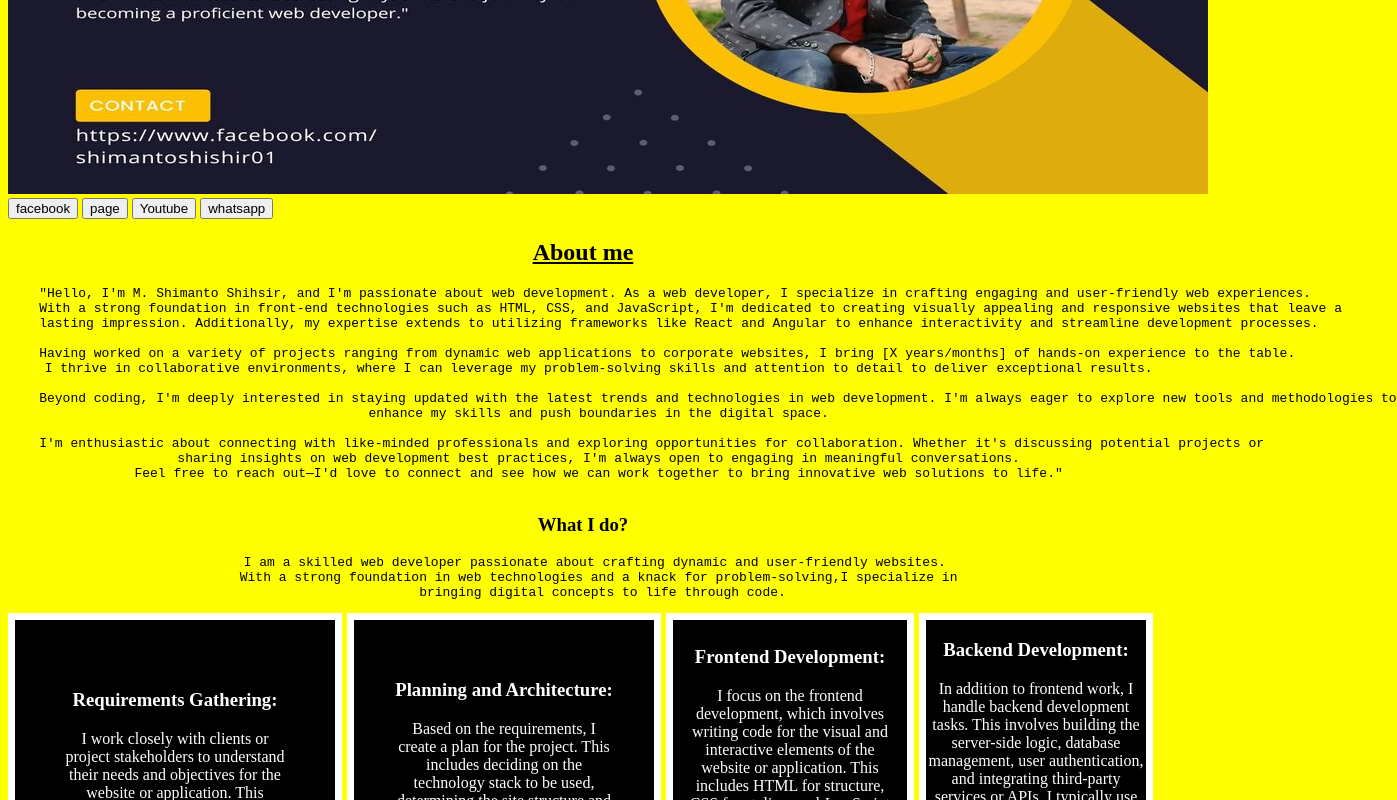
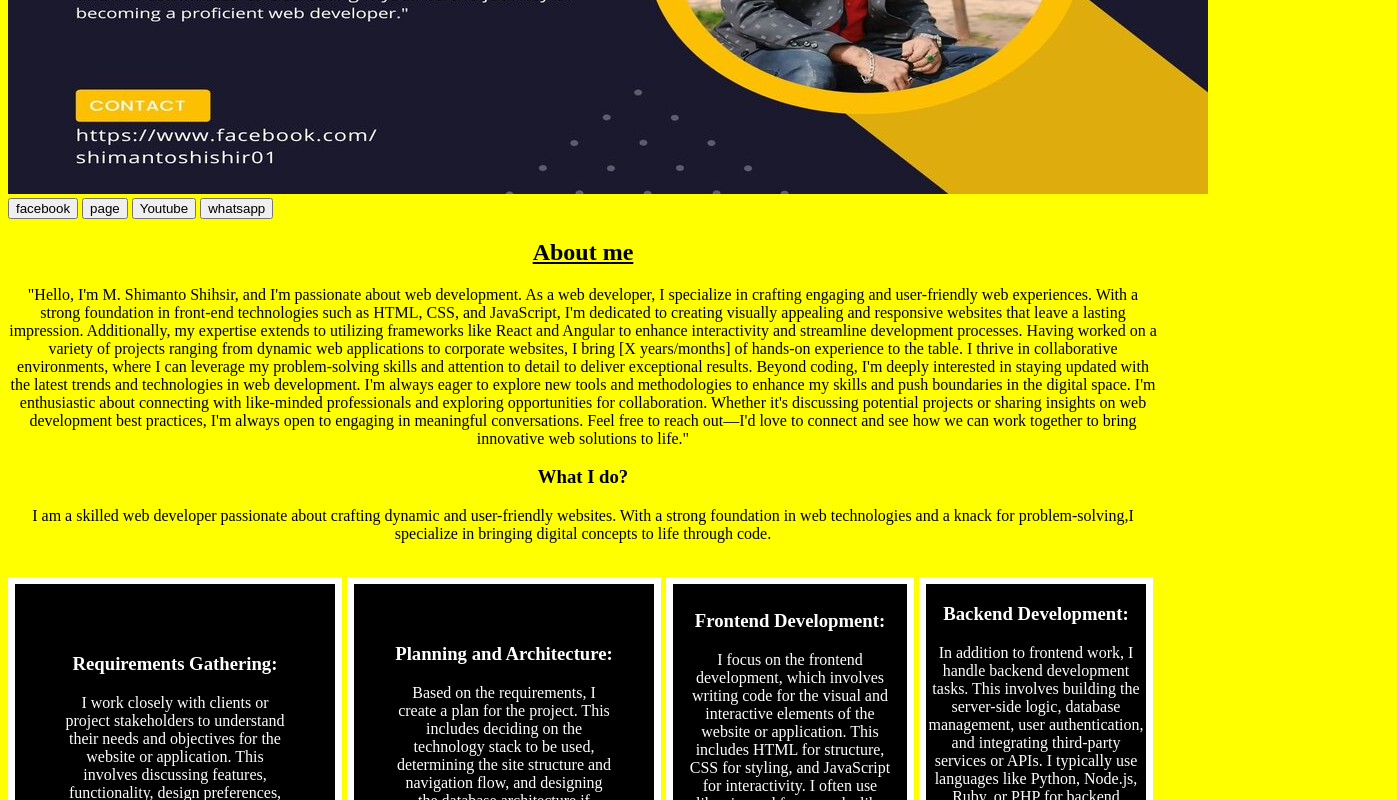
Before and after one commit to shimantoshishir01/Portfolio, a plain HTML site: page index.html in a window 1280 px wide. Shown: the part 398-1198 px from the top of the page, 1397 px wide, since content can reach past the window. Drawn offline with Linux system fonts and the light colour scheme.

Commit message:
Update index.html

```diff
--- a/index.html
+++ b/index.html
@@ -1,17 +1,17 @@
 <!DOCTYPE html>
-<html>
+<html lang="en">
 <head>
 
     <title>
 portfolio
     </title>
-
+    <meta name="viewport" content="width=device-width, initial-scale=1.0">
 <style>
 
 body{
+ background:yellow;
+}
 
-    background:yellow;
-}
 h2,pre{
         color:solid black;
 }
@@ -27,13 +27,17 @@ h2,pre{
 <img src="orginal_cover.jpg"  alt="my cover photo">
 
 <a href="https://www.facebook.com/shimantoshishir01" target="_blank" title="official facebook"> <button>facebook</button></a>
+
 <a href="https://www.facebook.com/profile.php?id=100063109096643" target="_blank" title="official page"><button>page</button></a>
+
 <a href="https://www.youtube.com/@mshimantoshishir" target="_blank" title="official youtube"><button>Youtube</button></a>
+
 <a href="https://call.whatsapp.com/video/Q35NmYcaxxANEHPioHbt6x" target="_blank" title="whatsapp"><button>whatsapp</button></a>
 <br>
-<center><h2><u>About me</u></h2>
 
-<pre>
+<div class="peragraph">
+<h2><u>About me</u></h2>
+<p>
     "Hello, I'm M. Shimanto Shihsir, and I'm passionate about web development. As a web developer, I specialize in crafting engaging and user-friendly web experiences.
     With a strong foundation in front-end technologies such as HTML, CSS, and JavaScript, I'm dedicated to creating visually appealing and responsive websites that leave a
     lasting impression. Additionally, my expertise extends to utilizing frameworks like React and Angular to enhance interactivity and streamline development processes.
@@ -48,17 +52,17 @@ h2,pre{
     sharing insights on web development best practices, I'm always open to engaging in meaningful conversations.
     Feel free to reach out—I'd love to connect and see how we can work together to bring innovative web solutions to life."
 
-</pre>
+</p></div>
 
-
+<div class="peragraph2">
 <h3>What I do?</h3>
-<pre>
+<p>
     I am a skilled web developer passionate about crafting dynamic and user-friendly websites.
     With a strong foundation in web technologies and a knack for problem-solving,I specialize in
      bringing digital concepts to life through code.
-</pre>
-</center>
+</p></div>
 
+<br>
 <div>
 <div class="work-1">
     <h3>Requirements Gathering:</h3>
```
